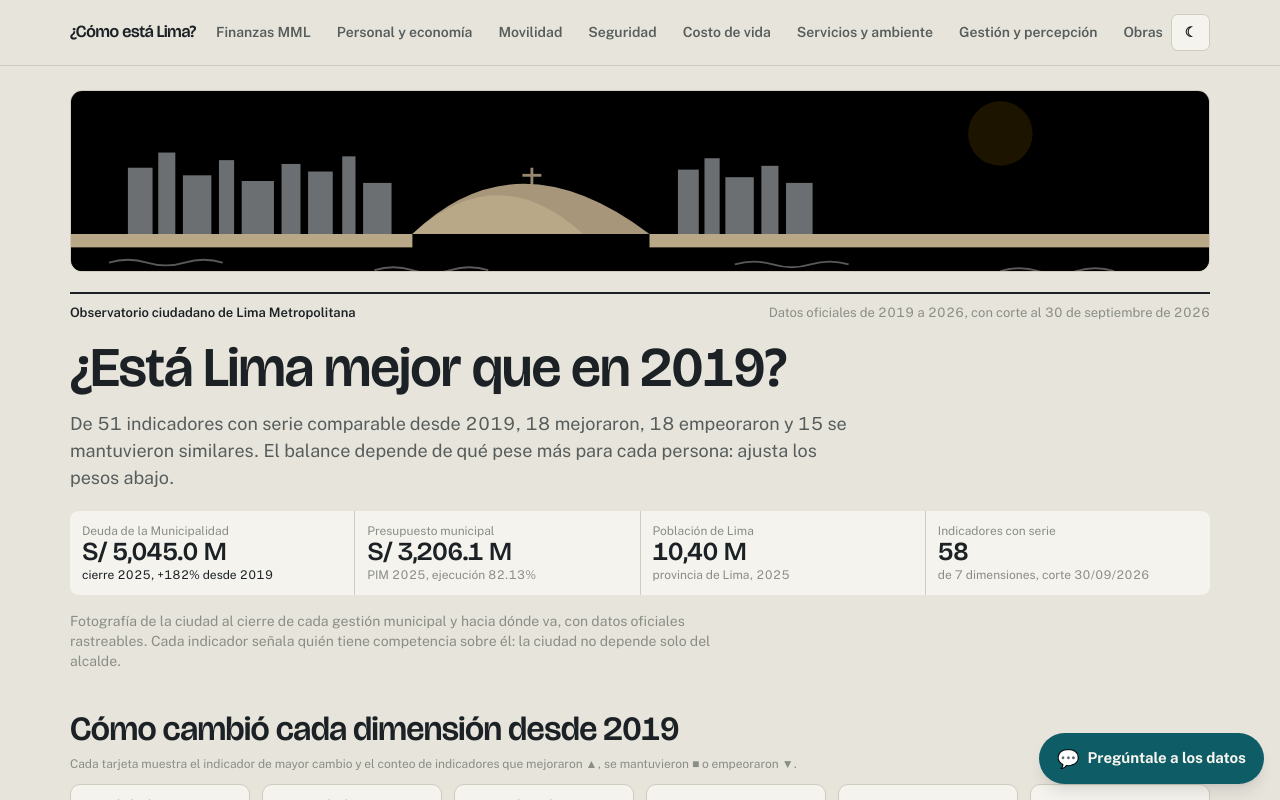
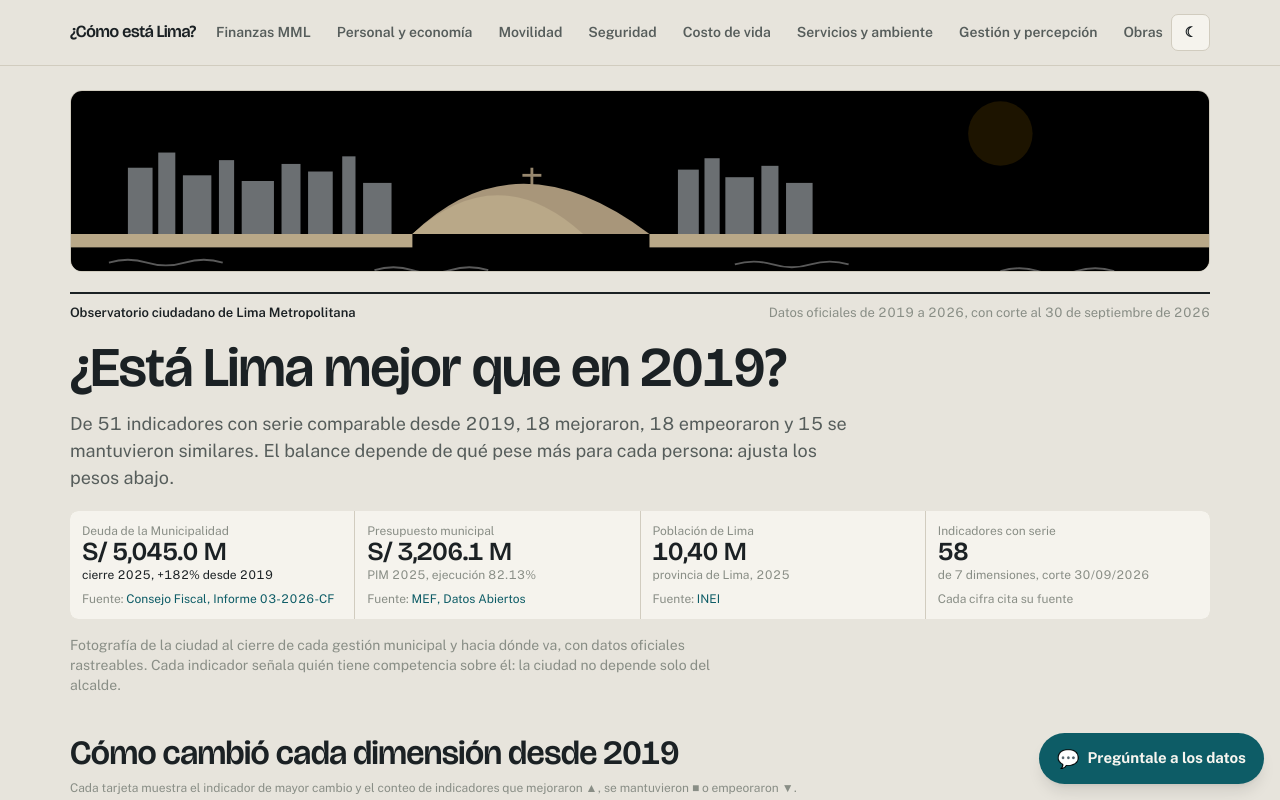
Before and after one commit to unimauro/como-esta-lima, a React (Vite) app in the folder app/: page / in a window 1280 px wide. Shown: the top 800 px of the page. Built offline with nearby package versions, Linux system fonts and the light colour scheme.

Commit message:
Cifras de entrada con fuente enlazada (Consejo Fiscal, MEF, INEI)

```diff
--- a/app/src/sections/Inicio.tsx
+++ b/app/src/sections/Inicio.tsx
@@ -133,16 +133,30 @@ export function Inicio({ onIr }: { onIr: (id: string) => void }) {
   const deuda = deudaPts.at(-1)
   const deuda0 = deudaPts[0]
   const deudaVar = deuda && deuda0 && deuda0.valor ? ((deuda.valor as number) / (deuda0.valor as number) - 1) * 100 : null
-  const stats: { k: string; v: string; s: string; color?: string }[] = [
+  const stats: { k: string; v: string; s: string; color?: string; fuente?: string; url?: string }[] = [
     {
       k: 'Deuda de la Municipalidad',
       v: deuda ? soles((deuda.valor as number) * 1e6) : 's/d',
       s: deuda ? `cierre ${deuda.anio}${deudaVar !== null ? `, ${deudaVar > 0 ? '+' : '−'}${Math.abs(deudaVar).toFixed(0)}% desde ${deuda0.anio}` : ''}` : '',
       color: 'var(--color-critico)',
+      fuente: 'Consejo Fiscal, Informe 03-2026-CF',
+      url: 'https://cf.gob.pe/wp-content/uploads/2026/07/Informe-003-2026-CF.pdf',
     },
-    { k: 'Presupuesto municipal', v: ultimoMef ? soles(ultimoMef.pim) : 's/d', s: ultimoMef ? `PIM ${ultimoMef.anio}, ejecución ${ultimoMef.ejecucion_pct}%` : '' },
-    { k: 'Población de Lima', v: pobl ? `${(pobl.valor as number / 1e6).toFixed(2).replace('.', ',')} M` : 's/d', s: pobl ? `provincia de Lima, ${pobl.anio}` : '' },
-    { k: 'Indicadores con serie', v: String(nDatos), s: `de 7 dimensiones, corte ${FECHA_CORTE.split('-').reverse().join('/')}` },
+    {
+      k: 'Presupuesto municipal', v: ultimoMef ? soles(ultimoMef.pim) : 's/d',
+      s: ultimoMef ? `PIM ${ultimoMef.anio}, ejecución ${ultimoMef.ejecucion_pct}%` : '',
+      fuente: 'MEF, Datos Abiertos', url: 'https://fs.datosabiertos.mef.gob.pe/datastorefiles/',
+    },
+    {
+      k: 'Población de Lima', v: pobl ? `${(pobl.valor as number / 1e6).toFixed(2).replace('.', ',')} M` : 's/d',
+      s: pobl ? `provincia de Lima, ${pobl.anio}` : '',
+      fuente: 'INEI', url: 'https://www.gob.pe/institucion/inei/noticias/1092367-lima-supera-los-10-millones-400-mil-habitantes',
+    },
+    {
+      k: 'Indicadores con serie', v: String(nDatos),
+      s: `de 7 dimensiones, corte ${FECHA_CORTE.split('-').reverse().join('/')}`,
+      fuente: 'Cada cifra cita su fuente', url: undefined,
+    },
   ]
   return (
     <div className="flex flex-col gap-8">
@@ -155,11 +169,18 @@ export function Inicio({ onIr }: { onIr: (id: string) => void }) {
         <h1 className="m-0">¿Está Lima mejor que en 2019?</h1>
         <p className="text-[18px] muted max-w-[72ch] mt-3 mb-5">{fraseDiagnostico()}</p>
         <div className="grid gap-px rounded-lg overflow-hidden" style={{ gridTemplateColumns: 'repeat(auto-fit, minmax(160px, 1fr))', background: 'var(--line)' }}>
-          {stats.map(({ k, v, s, color }) => (
-            <div key={k} className="p-3" style={{ background: 'var(--bg-2)' }}>
+          {stats.map(({ k, v, s, color, fuente, url }) => (
+            <div key={k} className="p-3 flex flex-col" style={{ background: 'var(--bg-2)' }}>
               <div className="text-xs faint">{k}</div>
               <div className="big num" style={{ fontSize: 'clamp(20px, 5.2vw, 26px)', overflowWrap: 'anywhere', color }}>{v}</div>
               <div className="text-xs mt-0.5" style={{ color: color ?? 'var(--ink-3)' }}>{s}</div>
+              {fuente && (
+                <div className="text-xs faint mt-auto pt-2">
+                  {url
+                    ? <>Fuente: <a href={url} target="_blank" rel="noopener noreferrer">{fuente}</a></>
+                    : fuente}
+                </div>
+              )}
             </div>
           ))}
         </div>
```
Also changed, not shown: 1 other file (tests, documents, lock files or other folders).
